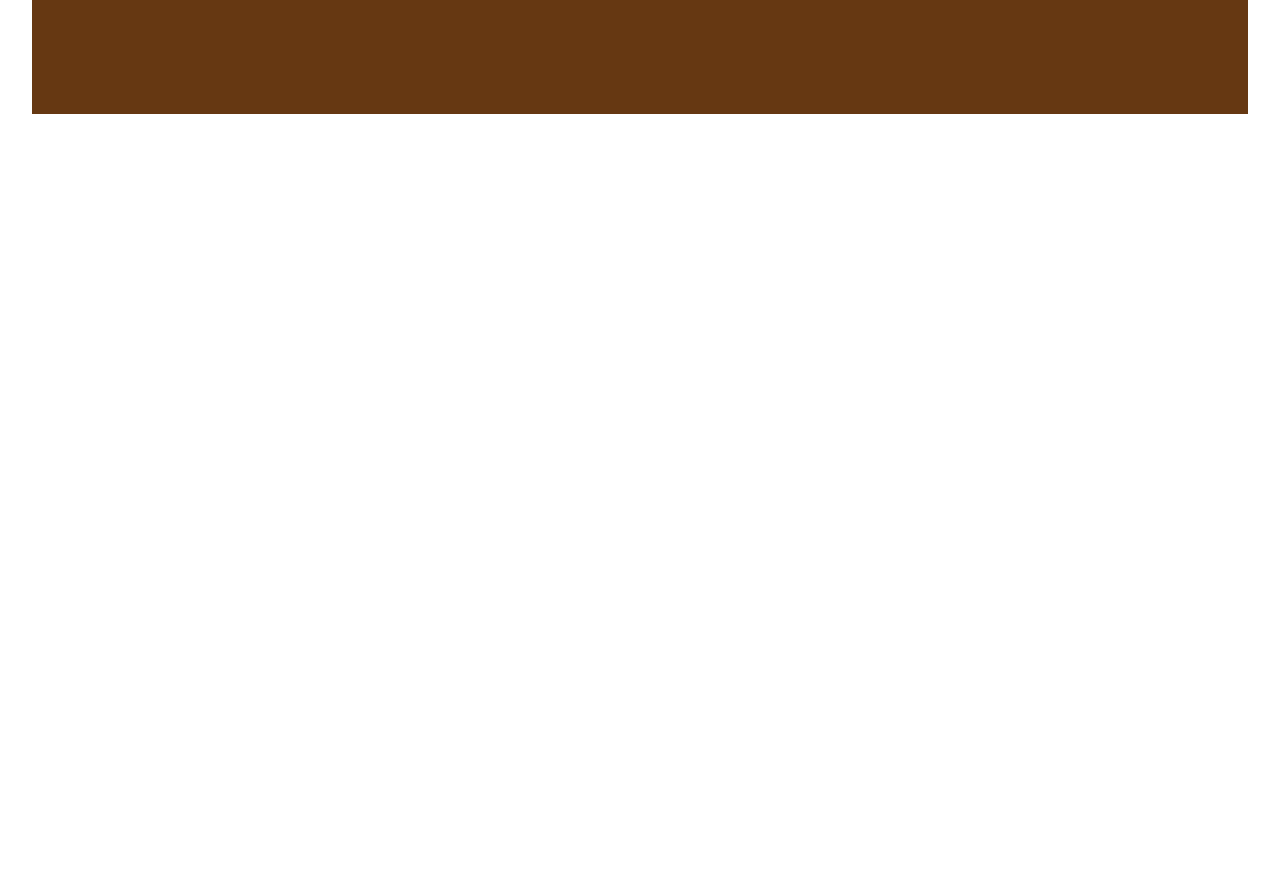
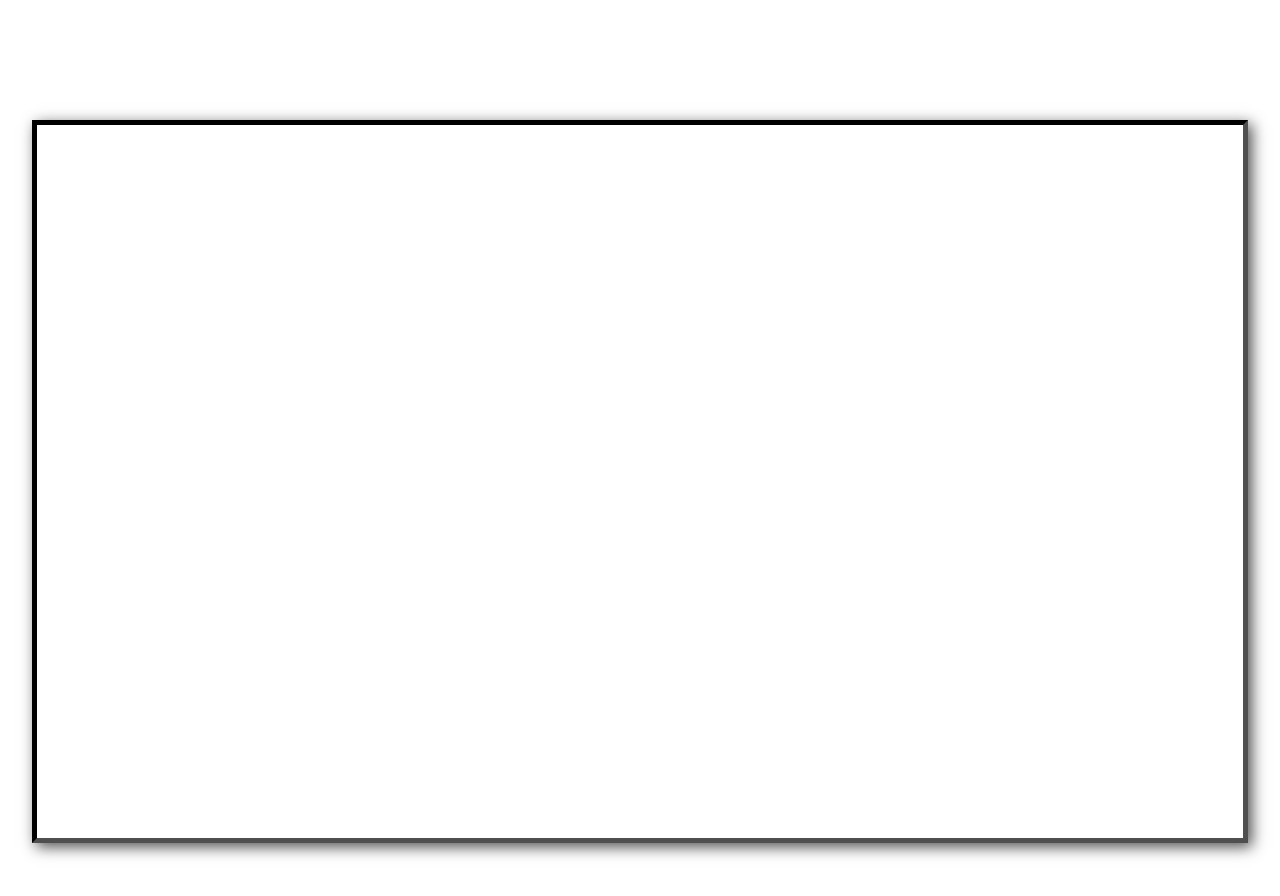
Before and after one commit to isarobertini/belly-belly-bread, a React (Vite) app: page /theCookBook in a window 1280 px wide. Shown: the part 2020-2916 px from the top of the page. Before the commit the page ends 2166 px from the top, so only its background shows below. Built offline with nearby package versions, Linux system fonts and the light colour scheme; a web font is replaced by a local one.

Commit message:
checking if it can still build

```diff
--- a/package.json
+++ b/package.json
@@ -12,6 +12,7 @@
   "dependencies": {
     "@emotion/react": "^11.11.4",
     "@react-pdf-viewer/toolbar": "^3.12.0",
+    "pdfjs-dist": "^4.3.136",
     "react": "^18.2.0",
     "react-awesome-reveal": "^4.2.11",
     "react-dom": "^18.2.0",
--- a/src/pages/TheCookbook.jsx
+++ b/src/pages/TheCookbook.jsx
@@ -4,6 +4,7 @@
 import { ImageComponent } from "../reusableComponents/imageComponent";
 import { ParagraphComponent } from "../reusableComponents/paragraphComponent";
 import { NumberCircleComponent } from "../reusableComponents/numberCircleComponent";
+import { ResponsivePDF } from "../reusableComponents/ResponsivePDF";
 
 import Letter from "../assets/cookBook/letter.webp";
 import Kokbok from "../assets/cookBook/Bakverk.pdf";
@@ -41,10 +42,11 @@
                     </div>
                 </div>
             </div>
-            <div className="flex flex-col items-center bg-brown-dark">
+            <div className="">
                 <object className="my-6 h-screen w-11/12 lg:w-6/12" data={Kokbok} type="application/pdf" aria-label="The Cookbook PDF">
                     <p>Your browser does not support PDFs. Download the PDF to view it: <a href={Kokbok}>Download PDF</a>.</p>
                 </object>
+                <ResponsivePDF />
             </div>
         </>
     );
--- /dev/null
+++ b/src/reusableComponents/ResponsiveIframe.css
@@ -0,0 +1,55 @@
+/* CSS for responsive iframe */
+/* ========================= */
+
+/* outer wrapper: set max-width & max-height; max-height greater than padding-bottom % will be ineffective and height will = padding-bottom % of max-width */
+#iframe-Master-CC-and-Rs {
+    max-width: 100%;
+    max-height: 100vh;
+    overflow: hidden;
+}
+
+/* inner wrapper: make responsive */
+.responsive-wrapper {
+    position: relative;
+    height: 0;
+    /* gets height from padding-bottom */
+    padding-bottom: 56.25%;
+    /* 16:9 aspect ratio */
+    /* put following styles (necessary for overflow and scrolling handling on mobile devices) inline in .responsive-wrapper around iframe because not stable in CSS:
+       -webkit-overflow-scrolling: touch; overflow: auto; */
+}
+
+.responsive-wrapper iframe {
+    position: absolute;
+    top: 0;
+    left: 0;
+    width: 100%;
+    height: 100%;
+    margin: 0;
+    padding: 0;
+    border: none;
+}
+
+/* general styles */
+.set-border {
+    border: 5px inset #4f4f4f;
+}
+
+.set-box-shadow {
+    -webkit-box-shadow: 4px 4px 14px #4f4f4f;
+    -moz-box-shadow: 4px 4px 14px #4f4f4f;
+    box-shadow: 4px 4px 14px #4f4f4f;
+}
+
+.set-padding {
+    padding: 40px;
+}
+
+.set-margin {
+    margin: 30px;
+}
+
+.center-block-horiz {
+    margin-left: auto !important;
+    margin-right: auto !important;
+}
--- /dev/null
+++ b/src/reusableComponents/ResponsivePDF.jsx
@@ -0,0 +1,18 @@
+import React from 'react';
+import './ResponsiveIframe.css';
+import Kokbok from "../assets/cookBook/Bakverk.pdf";
+
+export const ResponsivePDF = () => {
+    return (
+        <div id="Iframe-Master-CC-and-Rs" className="set-margin set-padding set-border set-box-shadow center-block-horiz">
+            <div className="responsive-wrapper responsive-wrapper-wxh-572x612" style={{ WebkitOverflowScrolling: 'touch', overflow: 'auto' }}>
+                <iframe src={Kokbok} title="Embedded PDF" style={{ width: '100%', height: '100%', border: 'none' }}>
+                    <p style={{ fontSize: '110%' }}>
+                        <em><strong>ERROR: </strong> An iframe should be displayed here but your browser version does not support iframes. </em>
+                        Please update your browser to its most recent version and try again.
+                    </p>
+                </iframe>
+            </div>
+        </div>
+    );
+};
```
Also changed, not shown: 1 other file (tests, documents, lock files or other folders).
